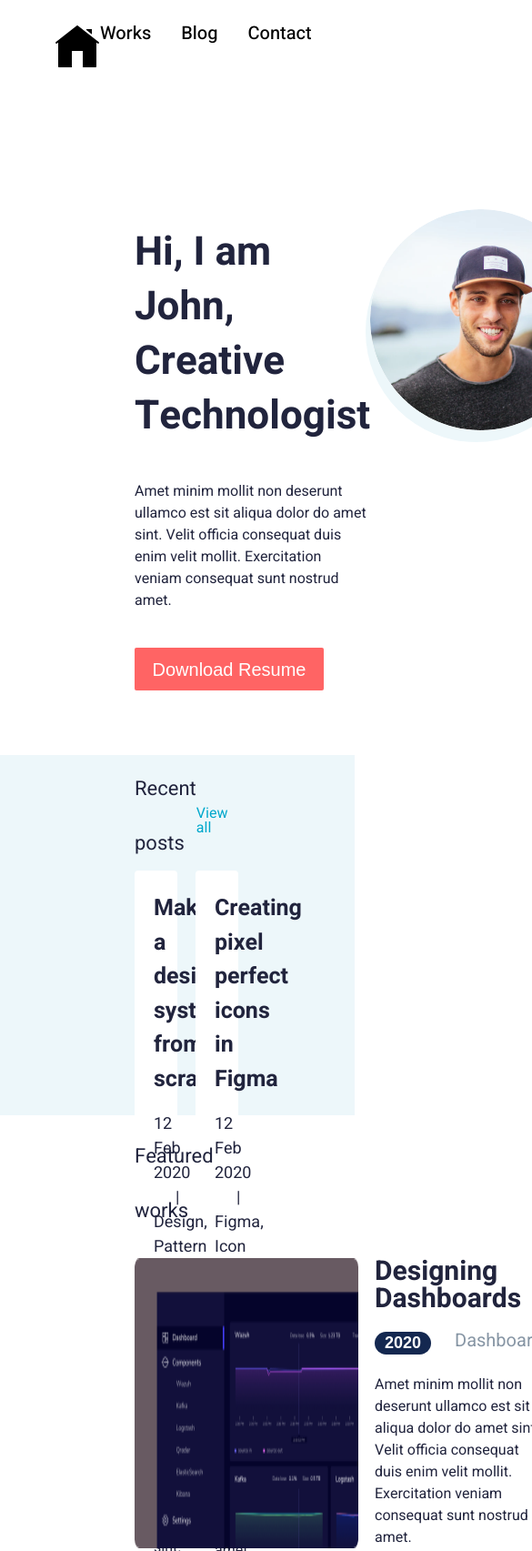
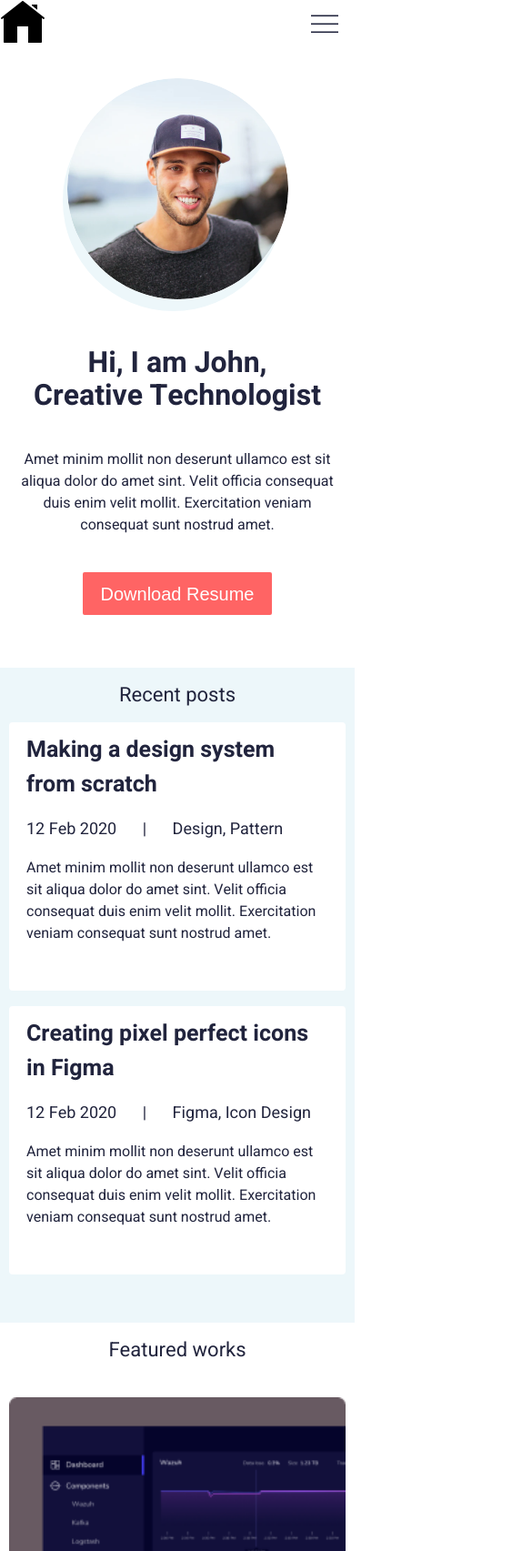
Before and after one commit to gugatchulukhadzedoit04-debug/Homework11, a plain HTML site: page index.html in a window 390 px wide. Shown: the top 1705 px of the page at 91% size, 585 px wide, since content can reach past the window. Drawn offline with Linux system fonts and the light colour scheme.

Commit message:
Finished
not perfect, no time to fix "DRY" but this will do hopefully. responsive finished under 700px, desktop display works as intended on 1152px.

```diff
--- a/css/styles.css
+++ b/css/styles.css
@@ -137,6 +137,7 @@ body {
   background-color: #fff;
   border-radius: 4px;
   padding: 23px 24px 7px 21px;
+  overflow: hidden;
 }
 
 .post-card h2 {
@@ -168,7 +169,7 @@ body {
 /* featured works section from here */
 
 .featured {
-  padding: 15px 148px 83px;
+  padding: 15px 148px 53px;
   display: flex;
   flex-direction: column;
   row-gap: 22px;
@@ -242,6 +243,7 @@ hr {
   background-color: #e0e0e0;
   margin-top: 30px;
   margin-bottom: 30px;
+  opacity: 50%;
 }
 
 /* footer from here */
@@ -273,3 +275,97 @@ hr {
   color: #21243d;
   text-align: center;
 }
+
+/* responsive from here */
+
+.burger-menu {
+  display: none;
+}
+
+@media (max-width: 700px) {
+  .head-style {
+    height: 53px;
+  }
+
+  .navigation {
+    padding: 0px;
+    padding-right: 18px;
+  }
+
+  .card {
+    width: 100%;
+  }
+
+  .introduction {
+    justify-content: center;
+    flex-direction: column-reverse;
+    row-gap: 34px;
+    margin-top: 33px;
+    margin-bottom: 58px;
+  }
+
+  .profile-section {
+    text-align: center;
+  }
+
+  .profile-intro {
+    font-size: 32px;
+    line-height: 36px;
+  }
+
+  .nav-list {
+    display: none;
+  }
+
+  .burger-menu {
+    display: block;
+  }
+
+  .introduction,
+  .posts-container,
+  .featured,
+  .feet,
+  .profile-section {
+    padding: 0px 10px;
+    align-items: center;
+  }
+
+  .viewing {
+    display: none;
+  }
+
+  .posts {
+    width: 100%;
+    height: 720px;
+  }
+
+  .posts-nav ul {
+    justify-content: center;
+  }
+
+  .post-card-container {
+    display: flex;
+    justify-content: start;
+    flex-direction: column;
+    height: 100%;
+    row-gap: 17px;
+  }
+
+  .post-card {
+    width: 100%;
+    padding: 12px 21px 22px 19px;
+  }
+
+  .recent {
+    margin: 0px;
+  }
+
+  .featured-cards {
+    display: block;
+  }
+
+  .featured-cards img {
+    width: 100%;
+    margin-bottom: 17px;
+  }
+}
--- a/index.html
+++ b/index.html
@@ -20,6 +20,8 @@
           <li><a href="#" class="nav-links">Blog</a></li>
           <li><a href="#" class="nav-links">Contact</a></li>
         </ul>
+
+        <img src="./images/burger-icon.svg" alt="menu" class="burger-menu" />
       </nav>
     </header>
     <main>
```
Also changed, not shown: images/burger-icon.svg (added), images/burger-menu.png (deleted).
